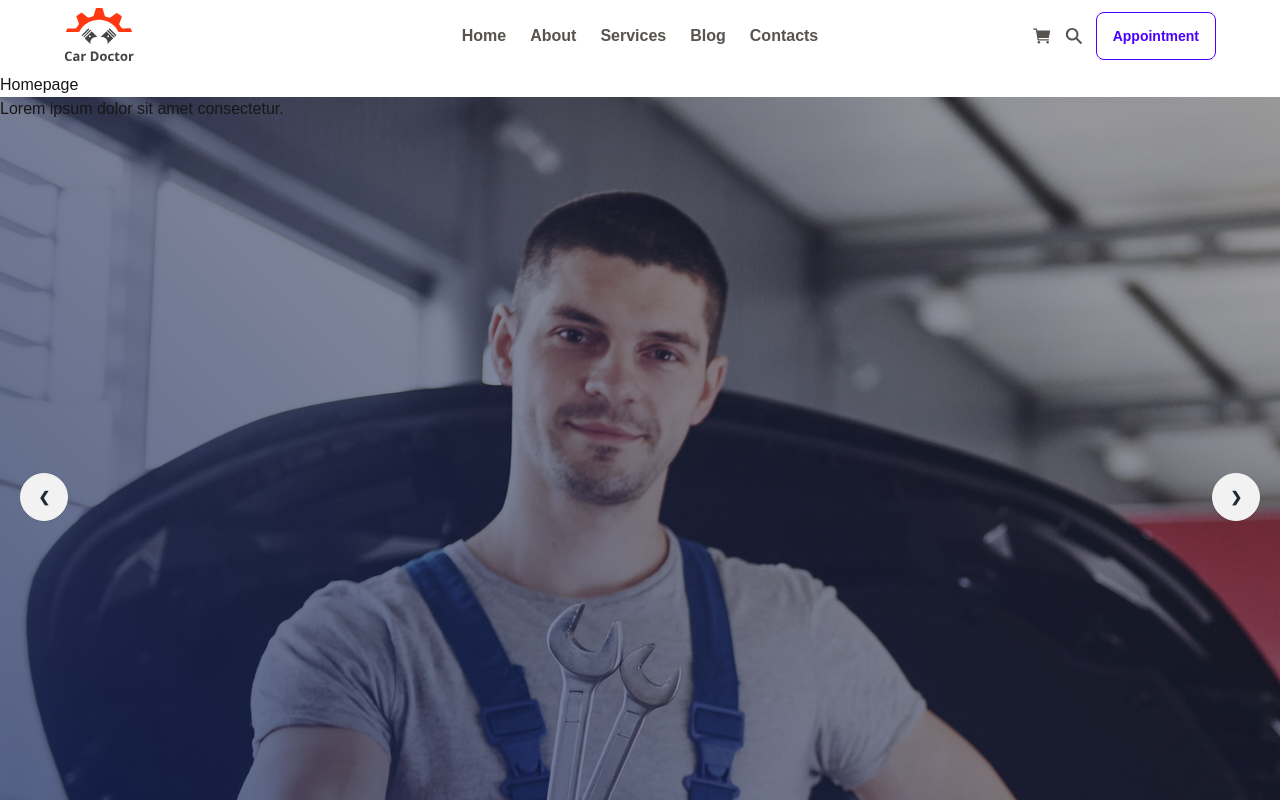
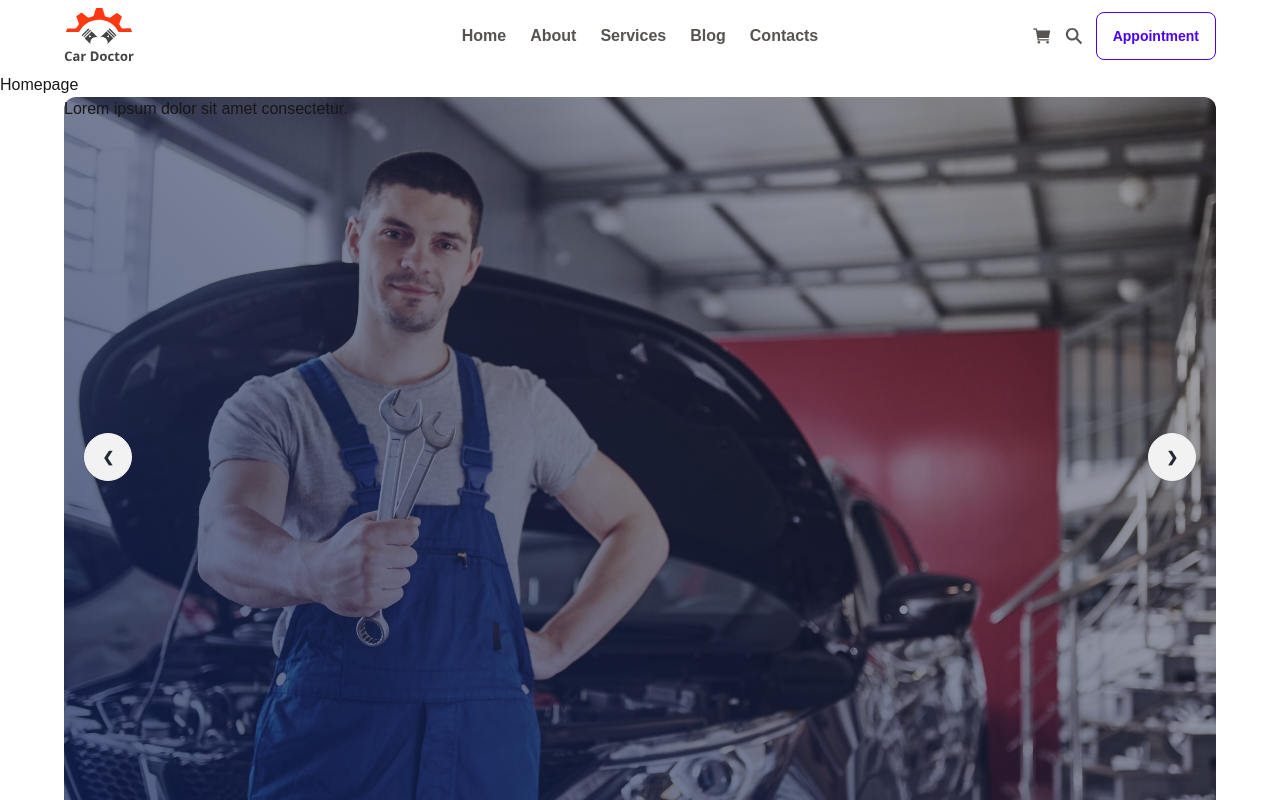
Before and after one commit to amitdebnath76/car-doctor, a Next.js app: page / in a window 1280 px wide. Shown: the top 800 px of the page. Built offline with nearby package versions, Linux system fonts and the light colour scheme.

Commit message:
fixing image size issue

```diff
--- a/app/component/Homepage/Banner.jsx
+++ b/app/component/Homepage/Banner.jsx
@@ -1,21 +1,21 @@
 const Banner = () => {
   return (
-    <div>
-      <div className="carousel w-full">
+    <div className="container mx-auto px-16">
+      <div className="carousel w-full  ">
         {banners.map((banner, index) => (
           <div
           style={{
             backgroundImage: `linear-gradient(45deg,rgba(7,25,82,0.7), rgba(0,0,0,0.3)), url(/assets/images/banner/${index+1}.jpg)`,
           }}
-           key={index} id="slide1" className="carousel-item relative w-full h-screen">
+           key={index} id={`slide${index +1}`} className="carousel-item relative w-full bg-cover bg-top h-[90vh] rounded-xl ">
             <div>
               <h1>Lorem ipsum dolor sit amet consectetur.</h1>
             </div>
             <div className="absolute left-5 right-5 top-1/2 flex -translate-y-1/2 transform justify-between">
-              <a href="#slide4" className="btn btn-circle">
+              <a href={banner.prev} className="btn btn-circle">
                 ❮
               </a>
-              <a href="#slide2" className="btn btn-circle">
+              <a href={banner.next} className="btn btn-circle">
                 ❯
               </a>
             </div>
```
